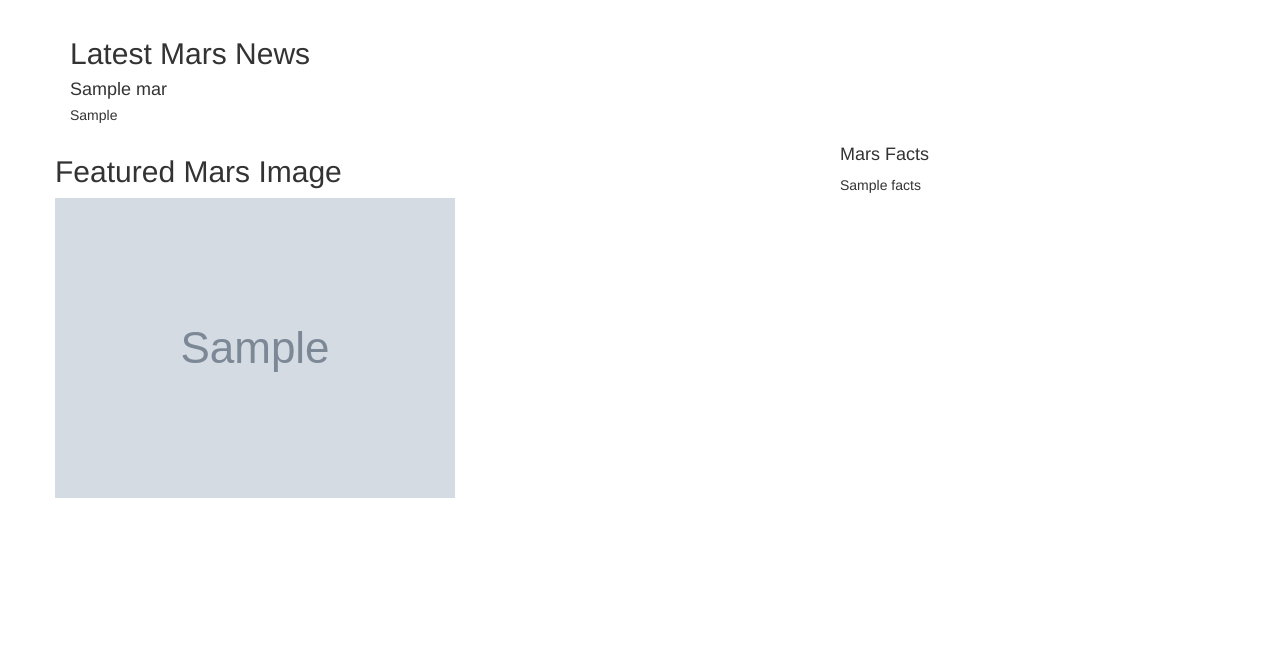
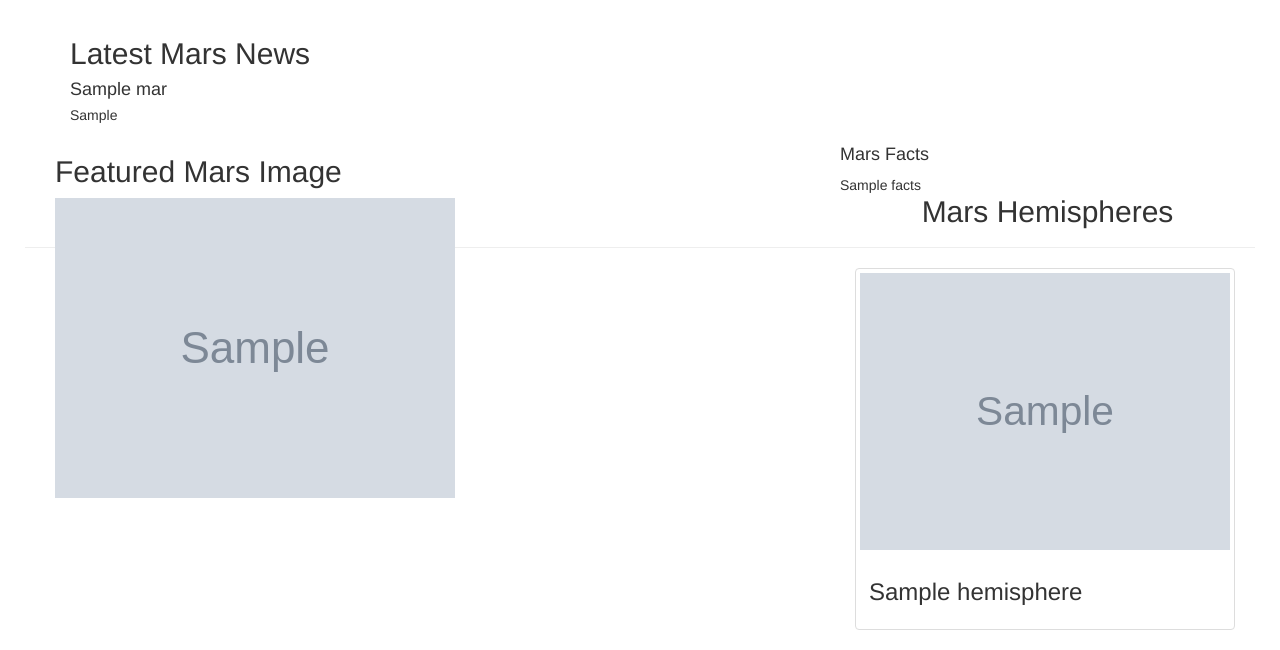
Before and after one commit to rhayashida3/Mission-to-Mars-2, a Flask app: page / in a window 1280 px wide. Shown: the part 269-919 px from the top of the page. Before the commit the page ends 767 px from the top, so only its background shows below. Run offline with Flask 2, Linux system fonts and the light colour scheme; grey boxes marked "Sample" are stand-in pictures; a database or web service that is not in the repository returns one stand-in record (values such as "Sample title"); some libraries are stand-ins or nearby versions.

Commit message:
Update index.html

```diff
--- a/templates/index.html
+++ b/templates/index.html
@@ -37,9 +37,20 @@
             {{mars.facts | safe}}
           </div>
         </div>
-      </div>
-    </div>
-</div>
+         <div class="row" id="scrape_hemisphere_data">
+          <div class="page-header">
+            <h2 class="text-center">Mars Hemispheres</h2>
+          </div>
+          {% for hemisphere in mars.hemispheres %}
+          <div class="col-md-4 col-sm-6">
+            <div class="thumbnail">
+              <img src="{{hemisphere.img_url | default('static/images/error.png', true)}}" alt="..." class="img-responsive" >
+              <div class="caption">
+                <h3>{{hemisphere.title}}</h3>
+              </div>
+            </div>
+          </div>
+          {% endfor %}
     </div>
   </body>
 </html>
```
